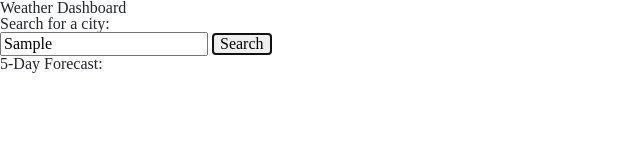
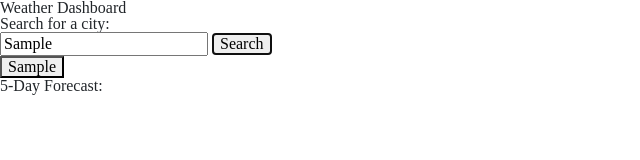
Before and after one commit to WesleyHAS/weather-dashboard-project, a plain HTML site: page index.html in a window 1280 px wide. Both pictures are taken after typing "Sample" into the empty fields and a click on the button "Search". Shown: the whole page, without its empty margins (0-640 px from the left). Drawn offline with nearby package versions, Linux system fonts and the light colour scheme; no server answers.

Commit message:
added saved cities buttons

```diff
--- a/assets/scripts/script.js
+++ b/assets/scripts/script.js
@@ -18,6 +18,7 @@ var inputCity = document.getElementById('city-search');
 
 function getApi() {
   var city = inputCity.value;
+  saveHistory(city);
   var queryUrl = "http://api.openweathermap.org/data/2.5/weather?q=" + city + "&appid=" + apiKey + '&units=metric';
 
 
@@ -51,6 +52,8 @@ function getApi() {
 
       var forecastList = data.list;
 
+      nextDays.innerHTML = "";
+
       for (var i = 0; i < forecastList.length; i = i + 8) {
         var nextDaysTemp = document.createElement('div');
         var nextDaysHumidity = document.createElement('div');
@@ -70,7 +73,23 @@ function getApi() {
 
 };
 
+
+function saveHistory(cityValue){
+  var cityArray = JSON.parse(localStorage.getItem("cities")) || [];
+  cityArray.push(cityValue);
+  localStorage.setItem("cities", JSON.stringify(cityArray));
+  var historyButtons = document.getElementById('history-buttons');
+
+  historyButtons.innerHTML = "";
+
+  for (let i = 0; i < cityArray.length; i++) {
+    var cityHistory = document.createElement('button');
+    cityHistory.textContent = cityArray[i];
+    historyButtons.appendChild(cityHistory);
+    console.log(cityArray[i]);
+  }
+
+}
+
+
 //use bootstrap to style the page
-//clear the 5 days before appending more days
-//save the city on the local storage to be able to click again
-//be able to choose the city on the input, currently only retrieving the var calgary
--- a/index.html
+++ b/index.html
@@ -16,6 +16,9 @@
     <h2>Search for a city:</h2>
     <input type="text" id="city-search">
     <button id="search-button">Search</button>
+    <div id="history-buttons">
+
+    </div>
   </div>
   <div id="current-day-weather">
     <div id="current-temp"></div>
```
